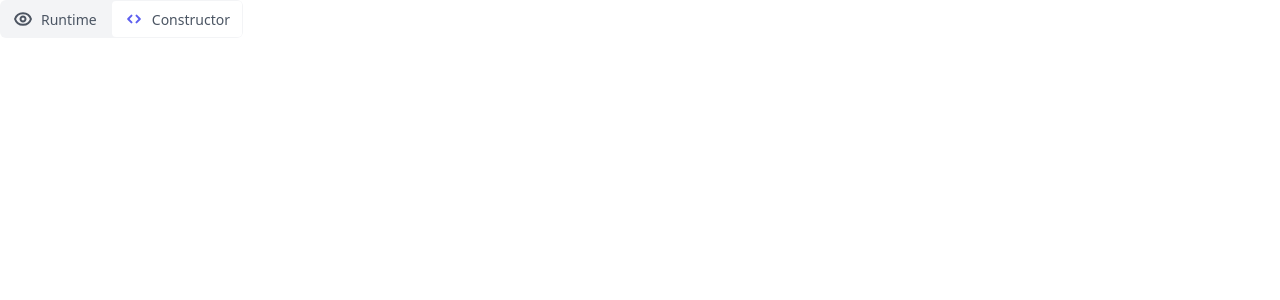
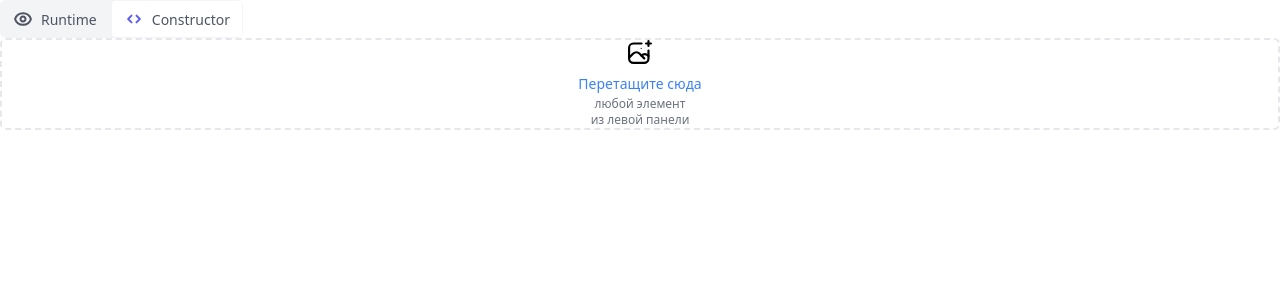
Before and after one commit to Dimitry-prog/calculator-with-constructor, a React (Create React App) app: page / in a window 1280 px wide. Shown: the top 300 px of the page. Built offline with nearby package versions, Linux system fonts and the light colour scheme.

Commit message:
feat: Canvas

```diff
--- a/src/App.tsx
+++ b/src/App.tsx
@@ -1,11 +1,13 @@
 import React from 'react';
 import Switcher from './components/Switcher';
 import Eye from './icons/Eye';
+import Canvas from './components/Canvas';
 
 const App = () => {
   return (
     <div>
       <Switcher isConstructor={true} isRunning={false} />
+      <Canvas isOpen={true} />
     </div>
   );
 };
--- /dev/null
+++ b/src/components/Canvas.tsx
@@ -0,0 +1,22 @@
+import React, { FC } from 'react';
+import icon from '../images/img_icon.svg';
+
+type CanvasProps = {
+  isOpen: boolean;
+};
+
+const Canvas: FC<CanvasProps> = ({ isOpen }) => {
+  return (
+    <div className="flex flex-col gap-2 rounded-md border-2 border-dashed">
+      <div className="flex flex-col items-center">
+        <img src={icon} alt="picture" className="w-6 h-6 block mb-3" />
+        <h2 className="mb-1 text-sm font-medium leading-4 text-blue-500">Перетащите сюда</h2>
+        <p className="max-w-[106px] text-center text-gray-500 text-xs">
+          любой элемент из левой панели
+        </p>
+      </div>
+    </div>
+  );
+};
+
+export default Canvas;
--- a/src/components/Switcher.tsx
+++ b/src/components/Switcher.tsx
@@ -13,14 +13,18 @@ const Switcher: FC<SwitcherProps> = ({ isRunning, isConstructor }) => {
   return (
     <div className="flex justify-between p-px max-w-[243px] w-full rounded-md bg-gray-100">
       <button
-        className="flex items-center gap-2 px-3 py-2 text-gray-600 text-sm leading-[15px] font-medium"
+        className={`${
+          isRunning ? 'bg-white border-gray-200 ' : ''
+        } flex items-center gap-2 px-3 py-2 text-gray-600 text-sm leading-[15px] font-medium rounded`}
         type="button"
       >
         {isRunning ? <EyeActive /> : <Eye />}
         Runtime
       </button>
       <button
-        className="flex items-center gap-2 px-3 py-2 text-gray-600 text-sm leading-[15px] font-medium border-gray-200 rounded bg-white"
+        className={`${
+          isConstructor ? 'bg-white border-gray-200' : ''
+        } flex items-center gap-2 px-3 py-2 text-gray-600 text-sm leading-[15px] font-medium rounded`}
         type="button"
       >
         {isConstructor ? <SelectorActive /> : <Selector />}
```
